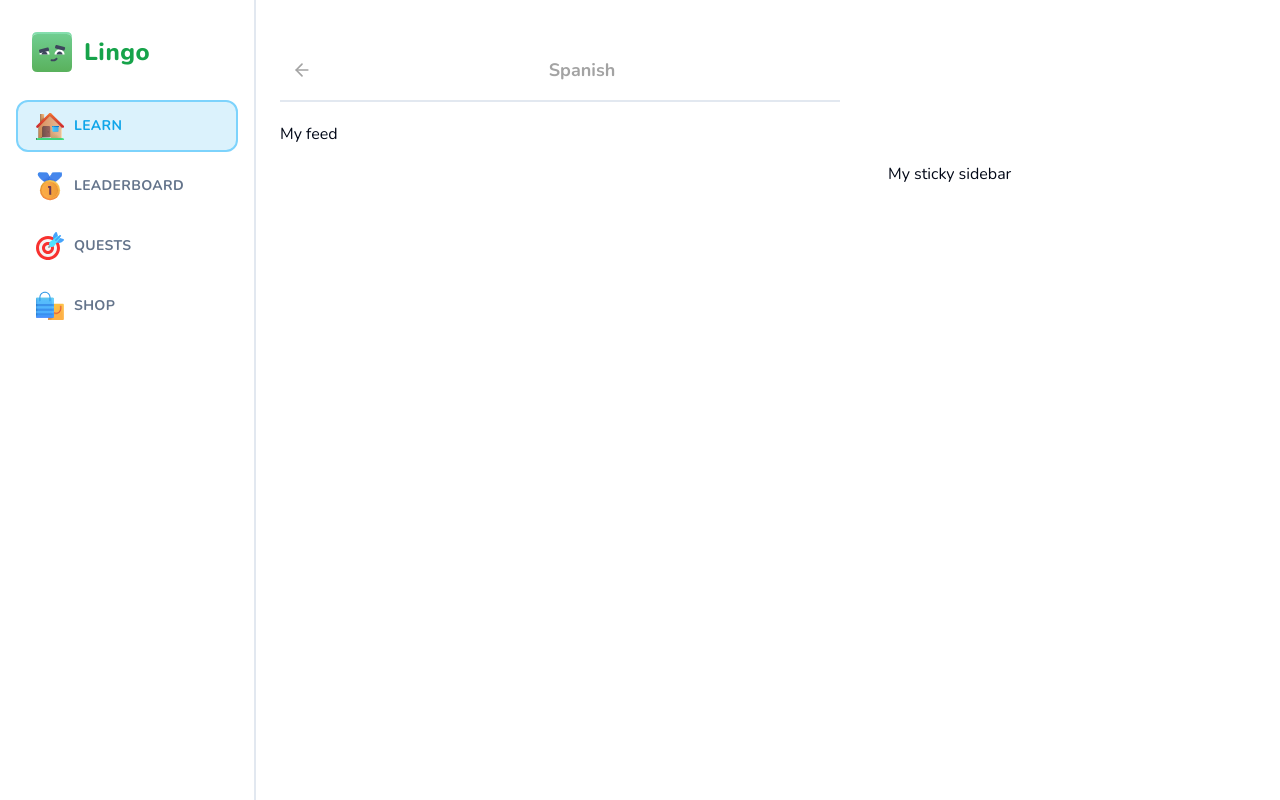
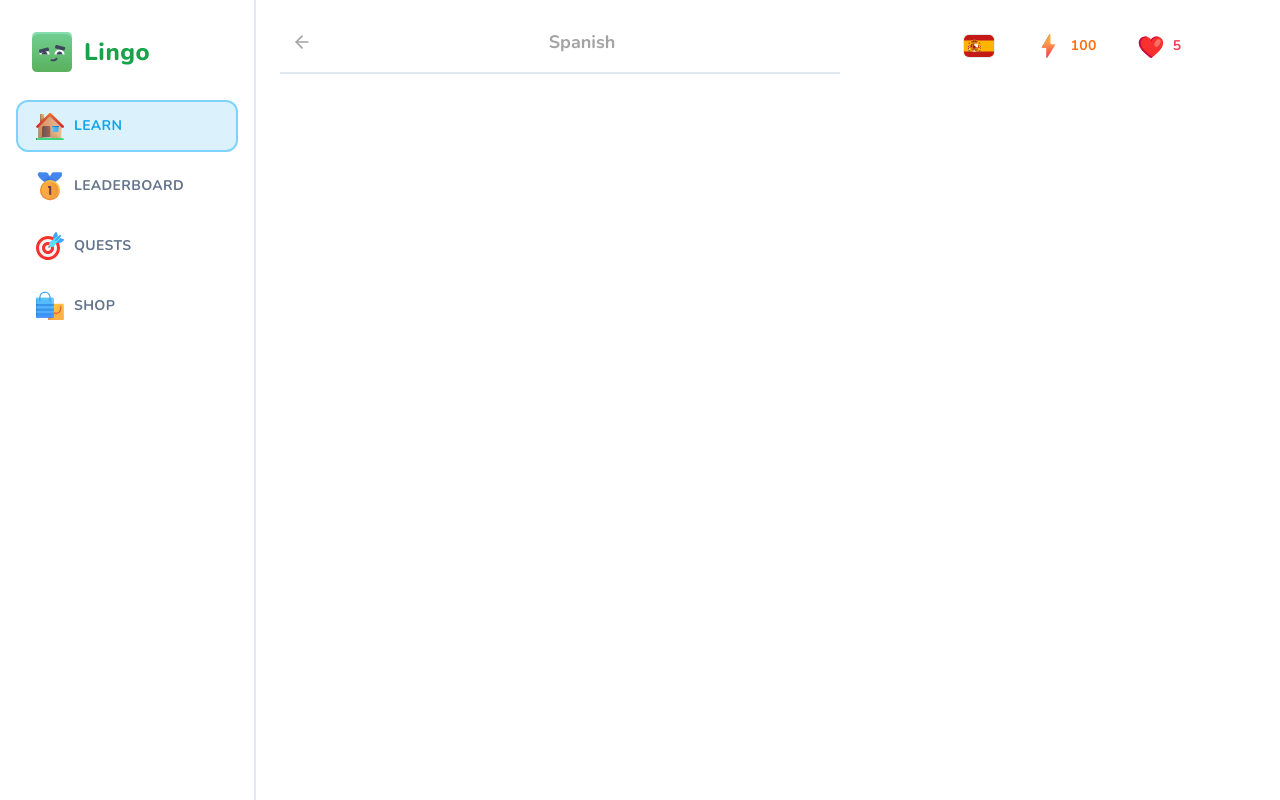
Before and after one commit to sandeepKumar22g/lingo-clone, a Next.js app: page /learn in a window 1280 px wide. Built offline with nearby package versions, Linux system fonts and the light colour scheme.

Commit message:
craeted the user progress

```diff
--- a/app/(main)/learn/header.tsx
+++ b/app/(main)/learn/header.tsx
@@ -8,7 +8,7 @@
 
 export const Header = ({title}:Props) => {
   return (
-    <div className="sticky top-0 bg-white pb-3 lg:pt-[28px] flex items-center justify-between border-b-2 mb-5 text-neutral-400 lg:z-50">
+    <div className="sticky top-0 bg-white pb-3 lg:pt-[28px] lg:mt-[-28px] flex items-center justify-between border-b-2 mb-5 text-neutral-400 lg:z-50">
         <Link href={"/courses"}>
             <Button variant={"ghost"} size={"sm"}>
                 <ArrowLeft className="h-5 w-5 text-neutral-400 stroke-2" />
--- a/app/(main)/learn/page.tsx
+++ b/app/(main)/learn/page.tsx
@@ -2,16 +2,16 @@
 import { StickyWrapper } from '@/components/sticky-wrapper'
 import React from 'react'
 import { Header } from './header'
+import { UserProgress } from '@/components/user-progress'
 
 const LearnPage = () => {
   return (
     <div className='flex flex-row-reverse gap-[48px] px-6'>
       <StickyWrapper>
-        My sticky sidebar
+        <UserProgress activeCourse={{title: "Spanish", imgSrc: "/es.svg"}} hearts={5} points={100} hasActiveSubscription={false} />
       </StickyWrapper>
       <FeedWrapper>
         <Header title={"Spanish"} />
-        My feed
       </FeedWrapper>
     </div>
   )
--- a/components/sticky-wrapper.tsx
+++ b/components/sticky-wrapper.tsx
@@ -4,7 +4,7 @@
 
 export const StickyWrapper = ({children}: Props) => {
   return (
-    <div className="hidden lg:block w-[368px] stikcy self-end bottom-6">
+    <div className="hidden lg:block w-[368px] stikcy">
       <div className="min-h-[calc(100vh - 48px)] sticky top-6 flex flex-col gap-y-4">
         {children}
       </div>
--- /dev/null
+++ b/components/user-progress.tsx
@@ -0,0 +1,35 @@
+import Link from "next/link";
+import { Button } from "./ui/button";
+import Image from "next/image";
+import { InfinityIcon } from "lucide-react";
+
+type Props = {
+    activeCourse: {imgSrc: string; title: string;}; //replace with DB types
+    hearts: number;
+    points: number
+    hasActiveSubscription: boolean
+}
+
+export const UserProgress = ({ activeCourse, hasActiveSubscription, hearts, points }: Props) => {
+    return (
+        <div className="flex justify-center items-center gap-x-2 w-full">
+            <Link href={"/courses"}>
+                <Button variant={"ghost"}>
+                    <Image src={activeCourse.imgSrc} alt={activeCourse.title} className="rounded-md border" width={32} height={32} />
+                </Button>
+            </Link>
+            <Link href={"/shop"}>
+                <Button variant={"ghost"} className="text-orange-500">
+                    <Image src={"/points.svg"} alt="Points" className="mr-2" height={28} width={28} />
+                    {points}
+                </Button>
+            </Link>
+            <Link href={"/shop"}>
+                <Button variant={"ghost"} className="text-rose-500">
+                    <Image src={"/heart.svg"} alt="Hearts" className="mr-2" height={28} width={28} />
+                    {hasActiveSubscription ? <InfinityIcon className="h-4 w-4 stroke-[3]" /> :  hearts}
+                </Button>
+            </Link>
+        </div>
+    )
+}
```
